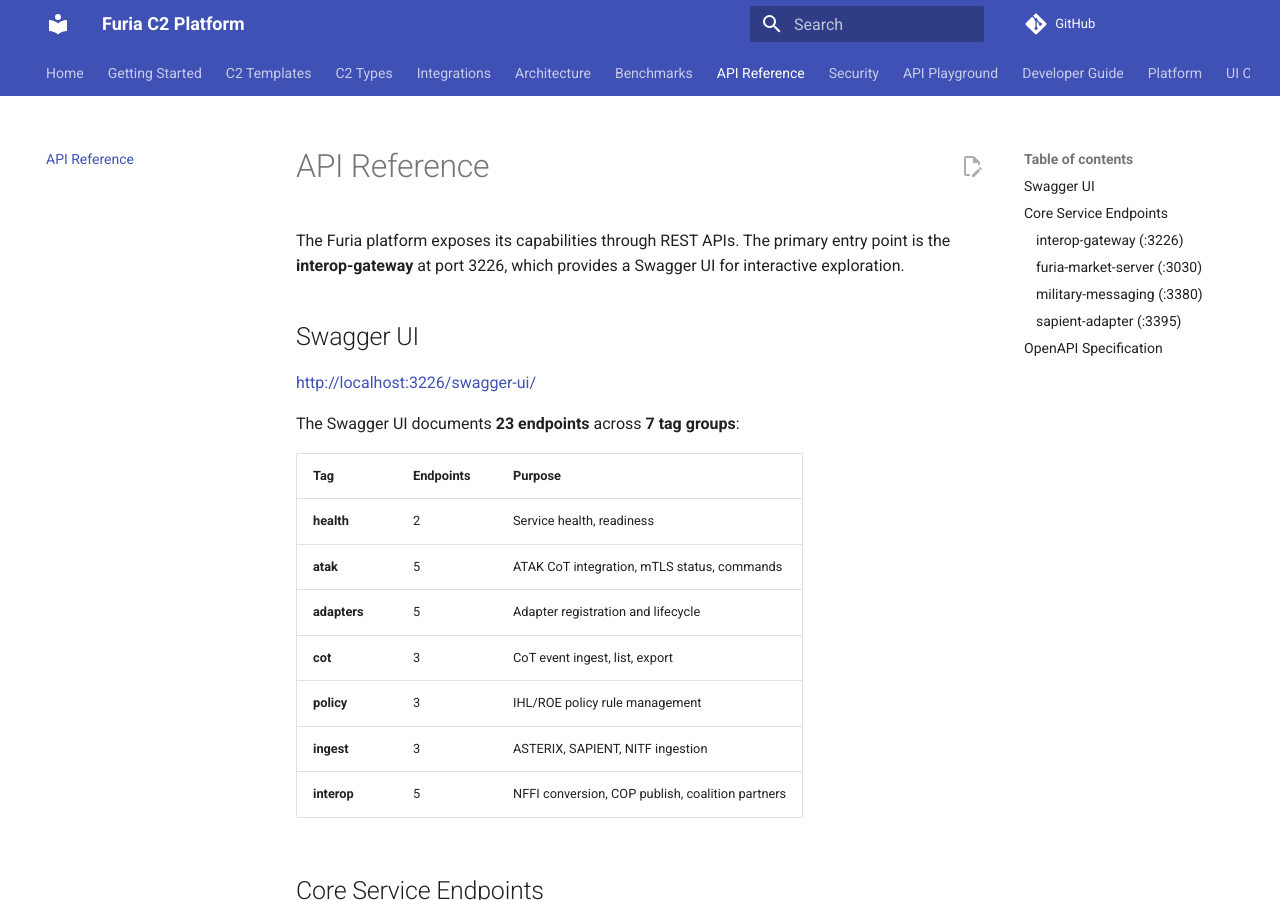
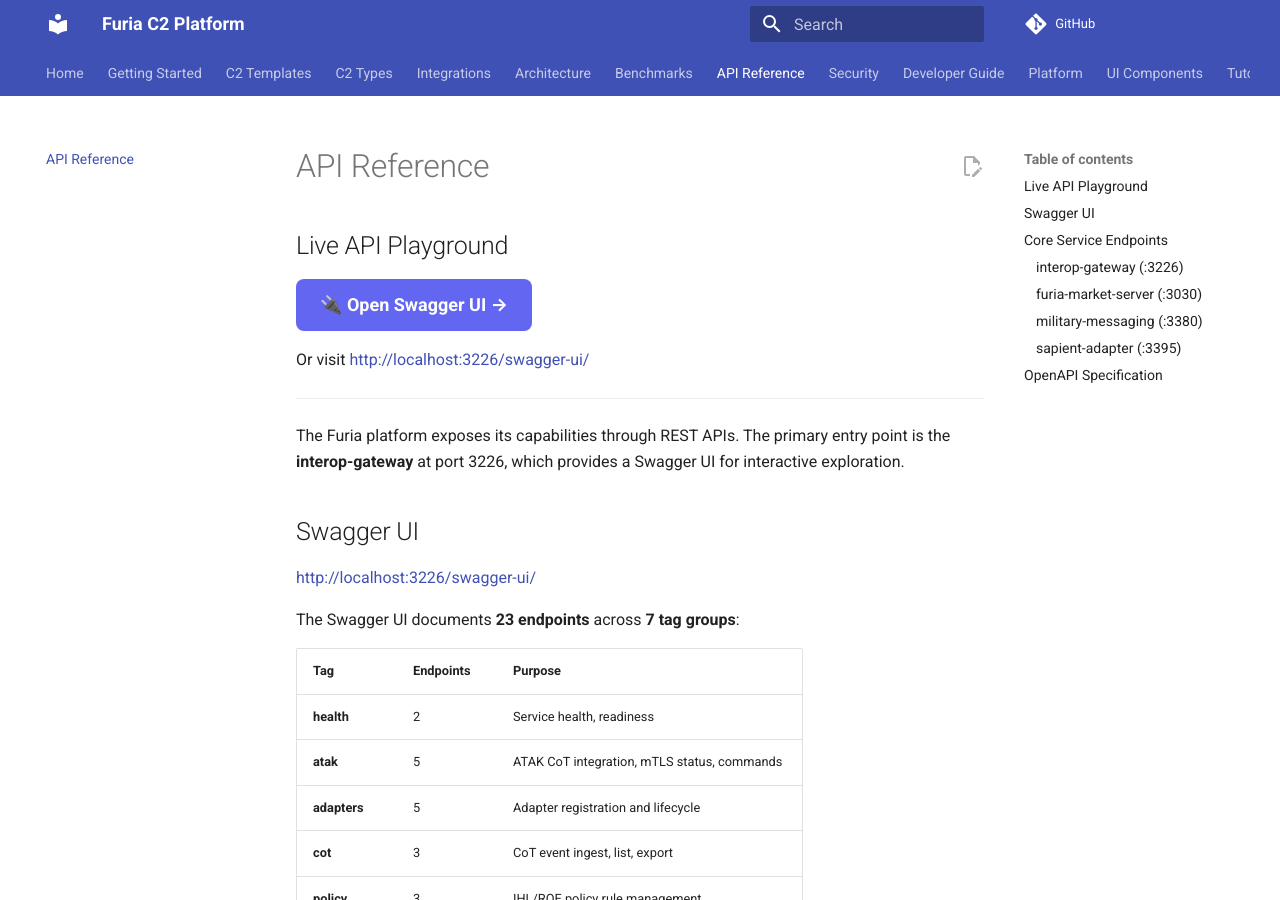
Before and after one commit to durandal-robotics/furia-docs, an MkDocs documentation site: the page built from docs/api-reference.md, in a window 1280 px wide and 900 px high. Built offline with MkDocs 1.6.1 and Material for MkDocs 9.7.7, drawn with Linux system fonts in a browser that asks for light colours; comment, search, counter and statistics services are not loaded.

Commit message:
fix: nav polish — remove external links, add Swagger button to API page

```diff
--- a/docs/api-reference.md
+++ b/docs/api-reference.md
@@ -1,4 +1,13 @@
 # API Reference
+
+## Live API Playground
+
+<a href="http://localhost:3226/swagger-ui/" target="_blank" style="display: inline-block; padding: 12px 24px; background: #6366f1; color: white; text-decoration: none; border-radius: 8px; font-weight: bold; font-size: 18px;">🔌 Open Swagger UI →</a>
+
+Or visit [http://localhost:3226/swagger-ui/](http://localhost:3226/swagger-ui/)
+
+---
+
 
 The Furia platform exposes its capabilities through REST APIs.
 The primary entry point is the **interop-gateway** at port 3226,
--- a/mkdocs.yml
+++ b/mkdocs.yml
@@ -27,7 +27,7 @@ nav:
   - C2 Types:
     - Overview: c2-types/overview.md
     - Counter-UAS: c2-types/c-uas.md
-    - All 25 Profiles: https://durandal-robotics.github.io/furia-docs/c2-types/overview/
+    - All Profiles: c2-types/overview.md
   - Integrations:
     - ATAK: integrations/atak.md
     - SAPIENT: integrations/sapient.md
@@ -39,7 +39,7 @@ nav:
   - Benchmarks: benchmarks.md
   - API Reference: api-reference.md
   - Security: security.md
-  - API Playground: https://durandal-robotics.github.io/furia-docs/api-reference/#swagger-ui
+
   - Developer Guide:
     - Building Your Own C2: developer-guide/building-your-own-c2.md
     - SDK Reference: SDK.md
```
